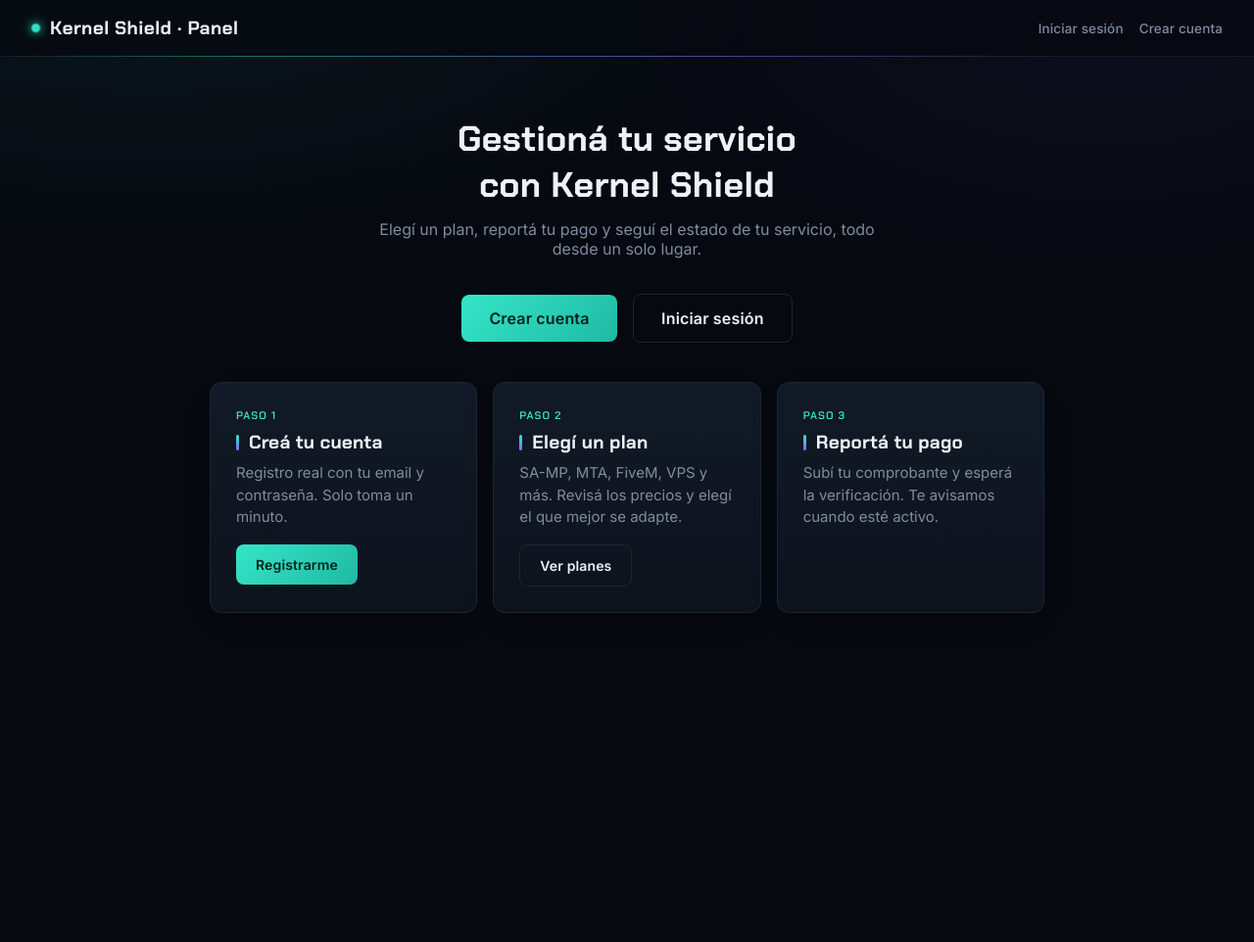
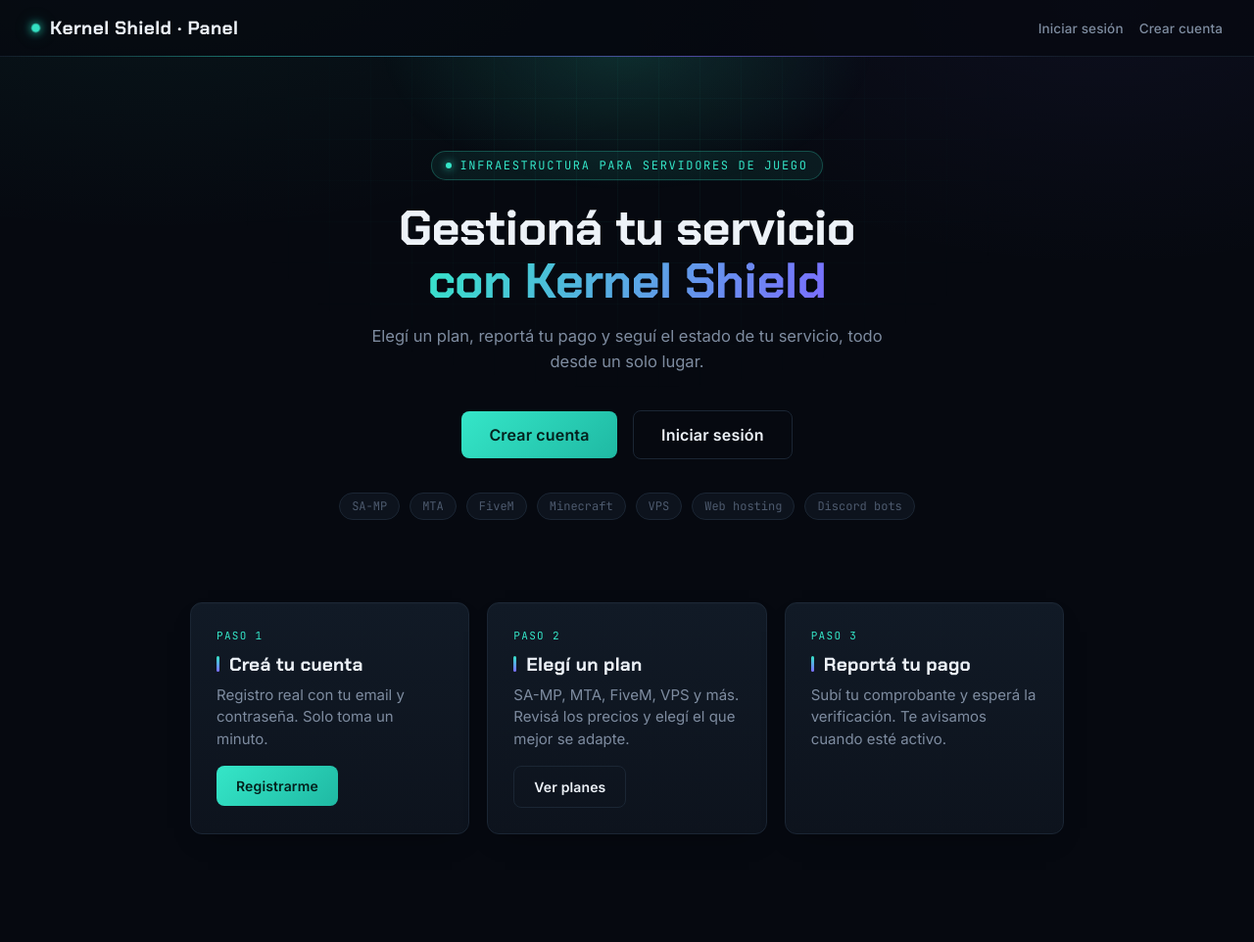
Before and after one commit to kernel-shield/billing-kernelshield, a plain HTML site: page docs/index.html in a window 1280 px wide. Shown: the whole page at 98% size. Before the commit the page ends 800 px from the top, so only its background shows below. Drawn offline with Linux system fonts and the light colour scheme.

Commit message:
Add files via upload

```diff
--- a/docs/index.html
+++ b/docs/index.html
@@ -5,14 +5,119 @@
 <meta name="viewport" content="width=device-width, initial-scale=1.0">
 <title>Panel de cliente | Kernel Shield</title>
 <link rel="preconnect" href="https://fonts.googleapis.com">
-<link href="https://fonts.googleapis.com/css2?family=Chakra+Petch:wght@600;700&family=Inter:wght@400;500;600&display=swap" rel="stylesheet">
+<link href="https://fonts.googleapis.com/css2?family=Chakra+Petch:wght@600;700&family=Inter:wght@400;500;600&family=JetBrains+Mono:wght@400;500;600&display=swap" rel="stylesheet">
 <link rel="stylesheet" href="css/style.css">
 <style>
-  .hero { text-align: center; padding: 60px 24px 40px; }
-  .hero h1 { font-size: 36px; margin-bottom: 12px; }
-  .hero p { max-width: 520px; margin: 0 auto 36px; font-size: 16px; color: var(--text-dim); }
-  .steps { display: grid; grid-template-columns: repeat(auto-fill, minmax(260px,1fr)); gap: 16px; max-width: 900px; margin: 0 auto; padding: 0 24px 80px; }
-  .step-num { font-family: var(--font-display); font-size: 11px; letter-spacing: 0.1em; color: var(--shield); text-transform: uppercase; margin-bottom: 8px; }
+  .hero {
+    position: relative;
+    text-align: center;
+    padding: 96px 24px 64px;
+    overflow: hidden;
+  }
+  .hero::before {
+    content: "";
+    position: absolute;
+    inset: 0;
+    background-image:
+      linear-gradient(rgba(53,230,200,0.05) 1px, transparent 1px),
+      linear-gradient(90deg, rgba(53,230,200,0.05) 1px, transparent 1px);
+    background-size: 42px 42px;
+    -webkit-mask-image: radial-gradient(560px 320px at 50% 20%, #000 0%, transparent 75%);
+    mask-image: radial-gradient(560px 320px at 50% 20%, #000 0%, transparent 75%);
+    pointer-events: none;
+  }
+  .hero::after {
+    content: "";
+    position: absolute;
+    top: -220px; left: 50%;
+    width: 720px; height: 420px;
+    transform: translateX(-50%);
+    background: radial-gradient(closest-side, rgba(53,230,200,0.16), transparent 70%);
+    pointer-events: none;
+  }
+  .hero-eyebrow {
+    position: relative;
+    display: inline-flex;
+    align-items: center;
+    gap: 8px;
+    font-family: var(--font-mono);
+    font-size: 12px;
+    letter-spacing: 0.14em;
+    text-transform: uppercase;
+    color: var(--shield);
+    background: rgba(53,230,200,0.08);
+    border: 1px solid rgba(53,230,200,0.25);
+    padding: 6px 14px;
+    border-radius: 999px;
+    margin-bottom: 22px;
+    animation: rise-in .5s ease both;
+  }
+  .hero-eyebrow .dot { width: 6px; height: 6px; border-radius: 50%; background: var(--shield); box-shadow: 0 0 8px var(--shield); }
+  .hero { z-index: 1; }
+  .hero h1 {
+    position: relative;
+    font-size: clamp(32px, 5.5vw, 50px);
+    line-height: 1.08;
+    margin-bottom: 16px;
+    letter-spacing: -0.01em;
+    animation: rise-in .55s ease .05s both;
+  }
+  .hero h1 .accent {
+    background: linear-gradient(120deg, var(--shield), var(--violet));
+    -webkit-background-clip: text;
+    background-clip: text;
+    color: transparent;
+  }
+  .hero p {
+    position: relative;
+    max-width: 540px;
+    margin: 0 auto 36px;
+    font-size: 16.5px;
+    line-height: 1.6;
+    color: var(--text-dim);
+    animation: rise-in .55s ease .1s both;
+  }
+  #heroCta { position: relative; animation: rise-in .55s ease .15s both; }
+  .services-strip {
+    position: relative;
+    display: flex;
+    flex-wrap: wrap;
+    justify-content: center;
+    gap: 10px;
+    margin: 34px auto 0;
+    max-width: 640px;
+    font-family: var(--font-mono);
+    font-size: 12px;
+    color: var(--text-faint);
+  }
+  .services-strip span {
+    border: 1px solid var(--border);
+    padding: 5px 12px;
+    border-radius: 999px;
+    background: var(--bg-panel);
+  }
+  .steps {
+    display: grid;
+    grid-template-columns: repeat(auto-fill, minmax(260px,1fr));
+    gap: 18px;
+    max-width: 940px;
+    margin: 0 auto;
+    padding: 20px 24px 90px;
+  }
+  .steps .card:nth-child(1) { animation-delay: .05s; }
+  .steps .card:nth-child(2) { animation-delay: .12s; }
+  .steps .card:nth-child(3) { animation-delay: .19s; }
+  .step-num {
+    font-family: var(--font-mono);
+    font-size: 11px;
+    letter-spacing: 0.12em;
+    color: var(--shield);
+    text-transform: uppercase;
+    margin-bottom: 10px;
+  }
+  @media (max-width: 640px) {
+    .hero { padding: 64px 20px 44px; }
+  }
 </style>
 </head>
 <body>
@@ -22,9 +127,13 @@
   </div>
 
   <div class="hero">
-    <h1>Gestioná tu servicio<br>con Kernel Shield</h1>
+    <span class="hero-eyebrow"><span class="dot"></span> Infraestructura para servidores de juego</span>
+    <h1>Gestioná tu servicio<br><span class="accent">con Kernel Shield</span></h1>
     <p>Elegí un plan, reportá tu pago y seguí el estado de tu servicio, todo desde un solo lugar.</p>
     <div id="heroCta"></div>
+    <div class="services-strip">
+      <span>SA-MP</span><span>MTA</span><span>FiveM</span><span>Minecraft</span><span>VPS</span><span>Web hosting</span><span>Discord bots</span>
+    </div>
   </div>
 
   <div class="steps" id="stepsGrid"></div>
```
Also changed, not shown: docs/admin.html (+19 -1 lines), docs/login.html (+16 -1 lines), docs/panel.html (+1 -1 lines), docs/registro.html (+16 -1 lines).
